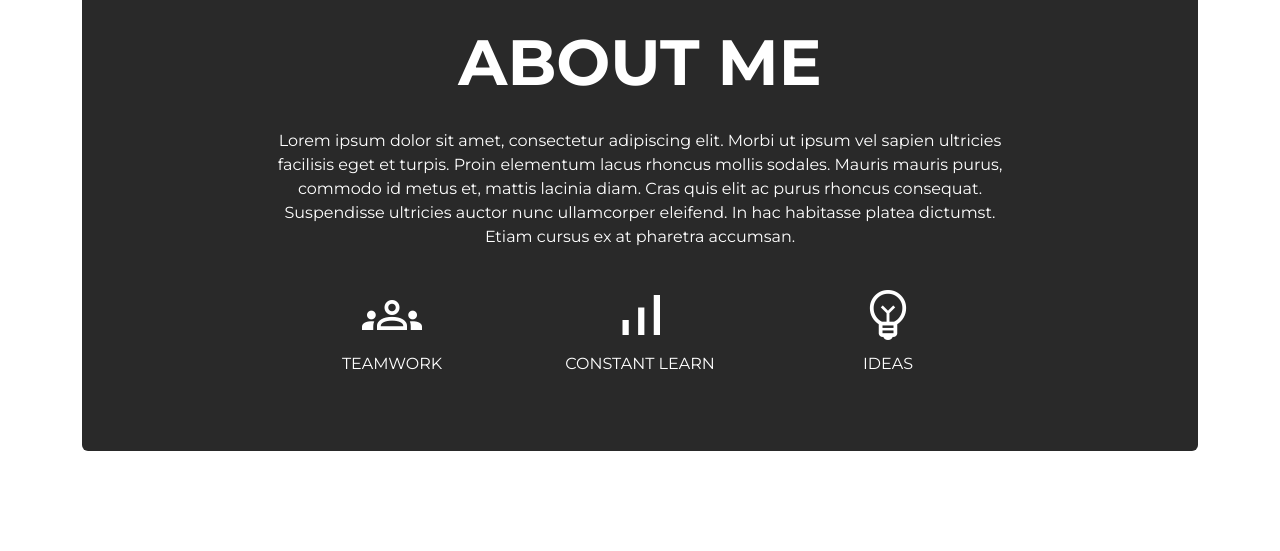
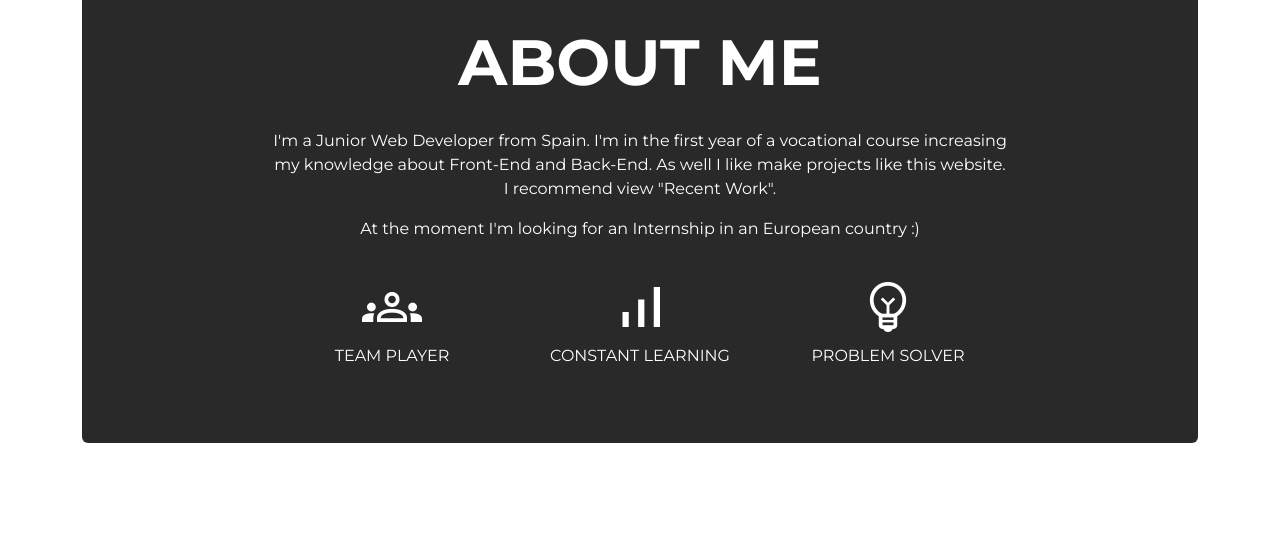
Before and after one commit to JaumeKyC/myWebsite, a plain HTML site: page home.html in a window 1280 px wide. Shown: the part 1720-2271 px from the top of the page. Drawn offline with nearby package versions, Linux system fonts and the light colour scheme.

Commit message:
Adding text in About Me

```diff
--- a/home.html
+++ b/home.html
@@ -131,11 +131,8 @@
                         <div class="col-2"></div>
                         <div class="col-8">
                             <!-- Apply a hover to move "Recent ProJects" slightly to the right. -->
-                            <p>Lorem ipsum dolor sit amet, consectetur adipiscing elit. Morbi ut ipsum vel sapien
-                                ultricies facilisis eget et turpis. Proin elementum lacus rhoncus mollis sodales. Mauris
-                                mauris purus, commodo id metus et, mattis lacinia diam. Cras quis elit ac purus rhoncus
-                                consequat. Suspendisse ultricies auctor nunc ullamcorper eleifend. In hac habitasse
-                                platea dictumst. Etiam cursus ex at pharetra accumsan.</p>
+                            <p>I'm a Junior Web Developer from Spain. I'm in the first year of a vocational course increasing my knowledge about Front-End and Back-End. As well I like make projects like this website. I recommend view "Recent Work".</p>
+                            <p>At the moment I'm looking for an Internship in an European country :)</p>
                         </div>
                         <div class="col-2"></div>
                         <div class="row justify-content-center text-center">
@@ -146,15 +143,15 @@
                                     <div class="col-md" style="padding-bottom:50px;"><span
                                             class=" abilities text-center material-symbols-outlined">
                                             groups
-                                        </span><br>TEAMWORK</div>
+                                        </span><br>TEAM PLAYER</div>
                                     <div class="col-md" style="padding-bottom:50px;"><span
                                             class="material-symbols-outlined text-center abilities">
                                             signal_cellular_alt
-                                        </span><br>CONSTANT LEARN</div>
+                                        </span><br>CONSTANT LEARNING</div>
                                     <div class="col-md" style="padding-bottom:50px;"><span
                                             class="material-symbols-outlined text-center abilities">
                                             emoji_objects
-                                        </span><br>IDEAS</div>
+                                        </span><br>PROBLEM SOLVER</div>
                                 </div>
 
                             </div>
```
